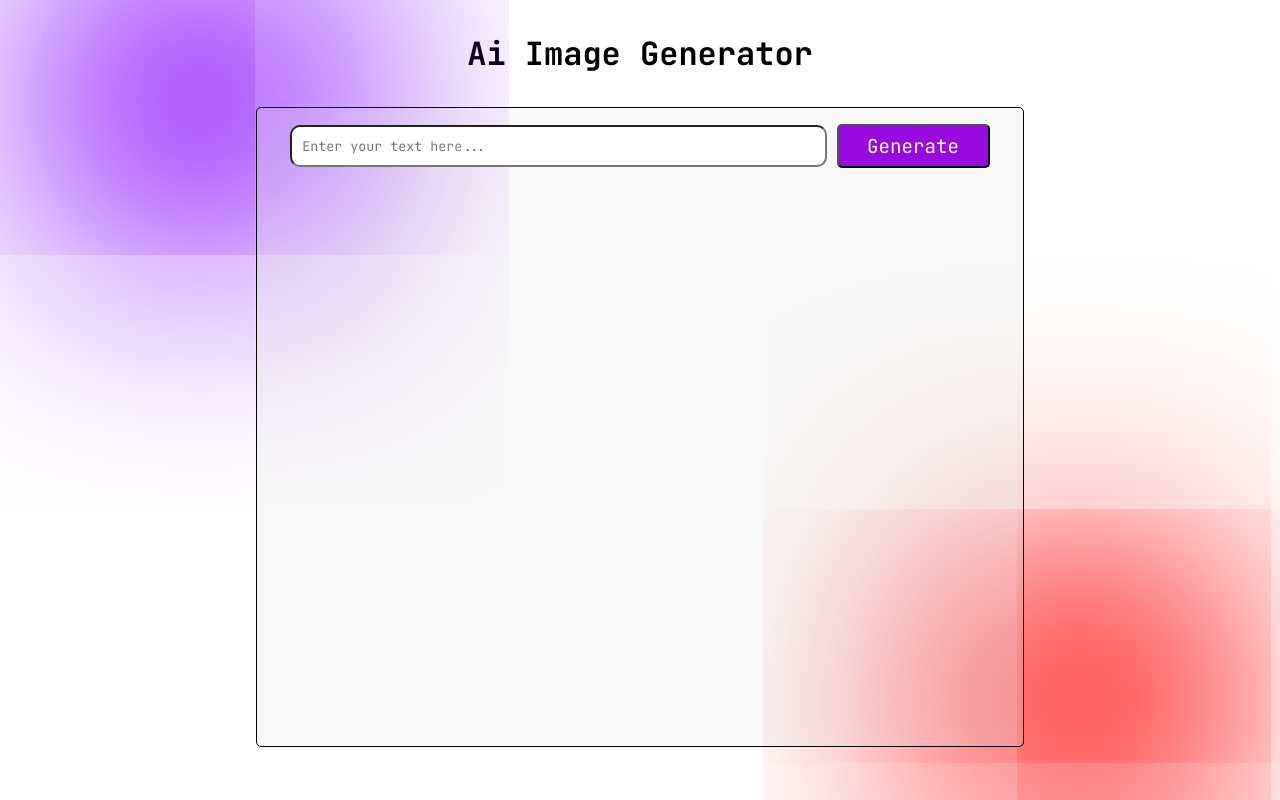
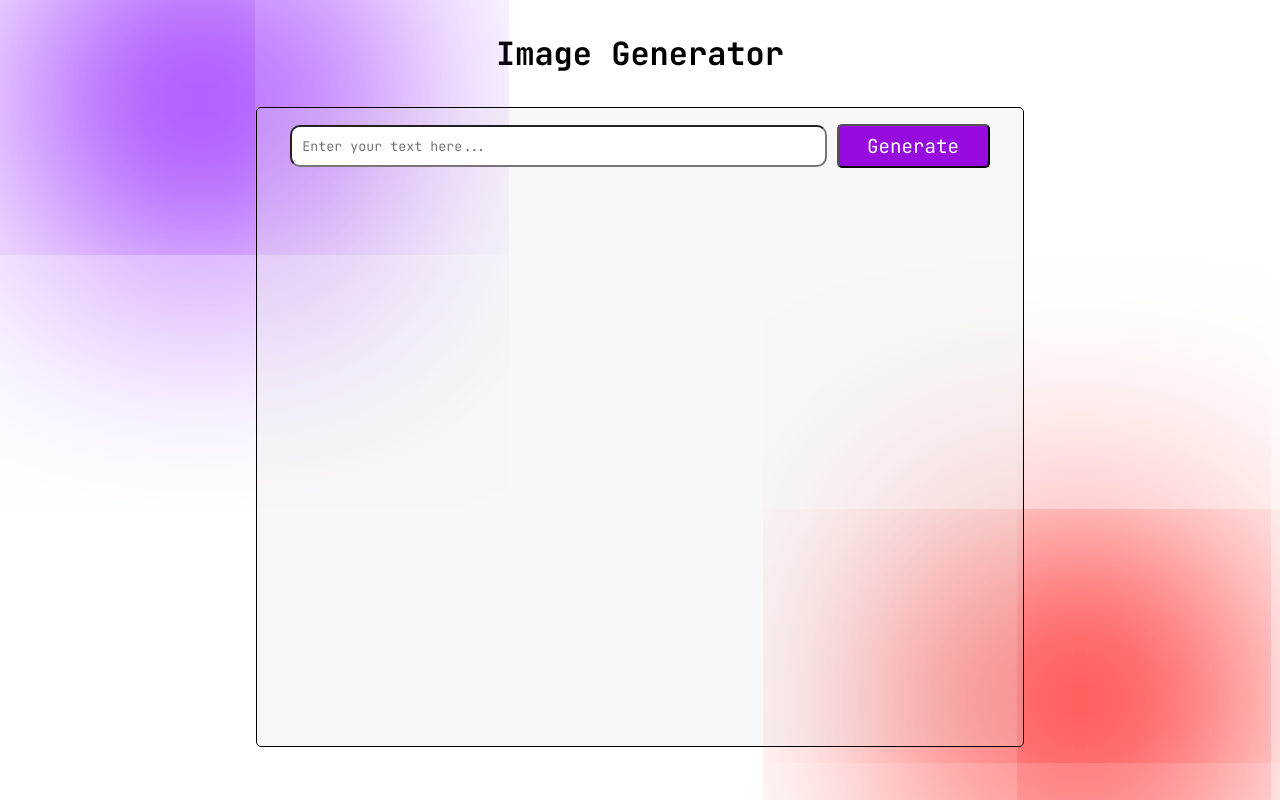
Before and after one commit to Himanshu-97-cloud/Ai-Image-Generator, a plain HTML site: page index.html in a window 1280 px wide. Drawn offline with Linux system fonts and the light colour scheme; a web font is replaced by a local one.

Commit message:
index.html

```diff
--- a/index.html
+++ b/index.html
@@ -3,7 +3,7 @@
 <head>
     <meta charset="UTF-8">
     <meta name="viewport" content="width=device-width, initial-scale=1.0">
-    <title>Ai Image Generator</title>
+    <title>Image Generator</title>
     <link rel="stylesheet" href="imgGenerator.css">
 </head>
 <body>
@@ -14,7 +14,7 @@
     </div>
 
     <div class="container">
-        <h1>Ai Image Generator</h1>
+        <h1>Image Generator</h1>
         <div class="main-section">
             <form class="form">
                 <input type="text" name="input" id="inputPrompt" class="inputForm" placeholder="Enter your text here...">
```
